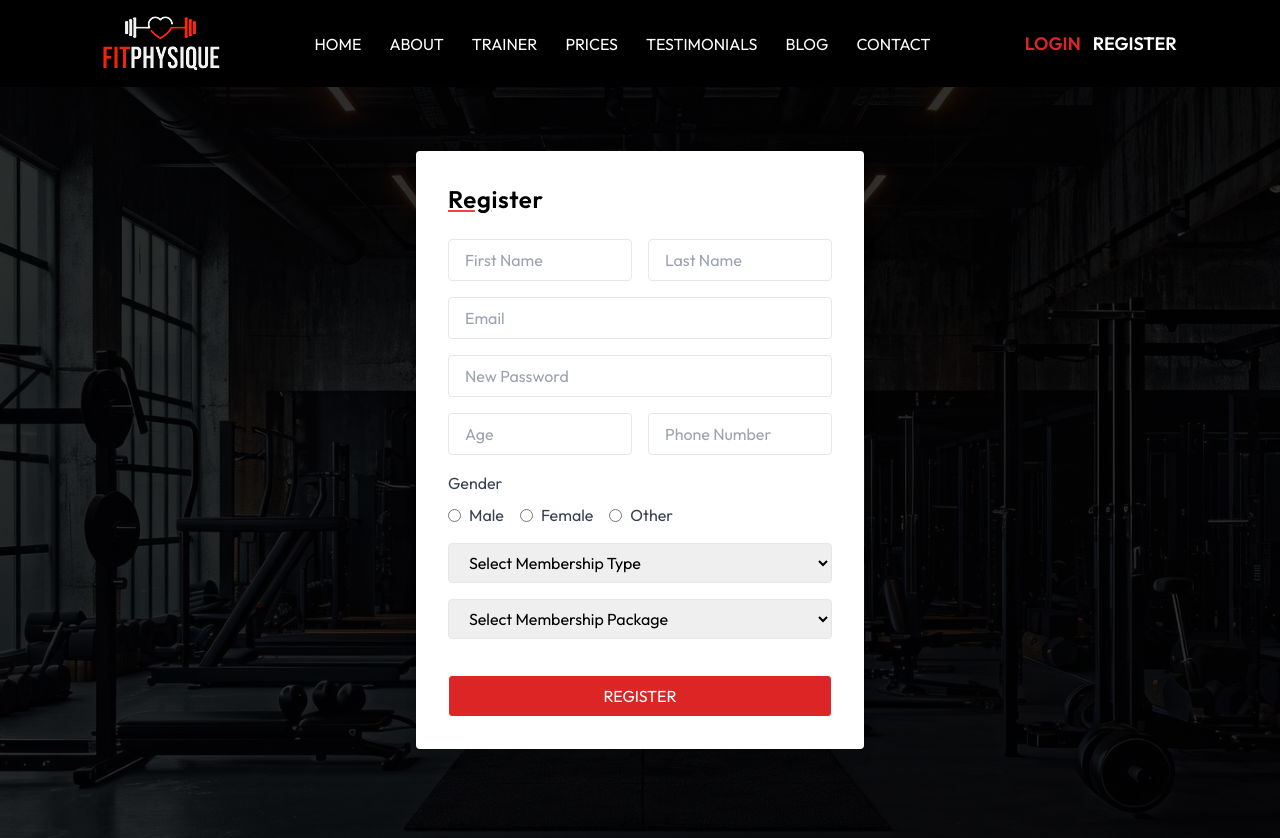
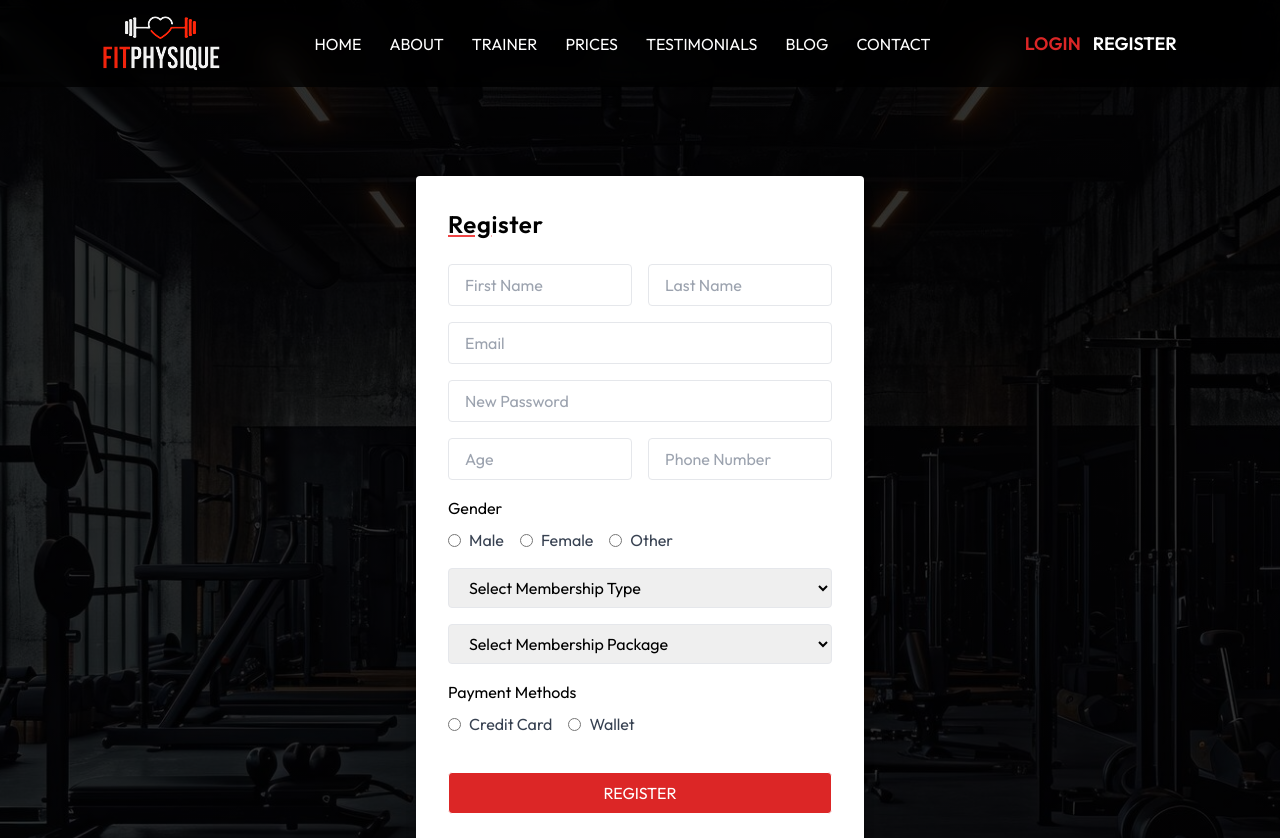
Before and after one commit to Biswash059/Gym_website, a React (Vite) app: page /register in a window 1280 px wide. Shown: the top 838 px of the page. Built offline with nearby package versions, Linux system fonts and the light colour scheme.

Commit message:
Few changes done

```diff
--- a/src/Components/Header.jsx
+++ b/src/Components/Header.jsx
@@ -27,7 +27,7 @@ const Header = ({ activeLink: initialActiveLink }) => {
 
   return (
     <nav>
-      <div className="bg-black text-white w-full flex justify-around items-center py-4 px-6 md:px-20 lg:px-30 overflow-x-hidden">
+      <div className="fixed z-[1000] bg-opacity-70 backdrop-blur-md bg-black text-white w-full flex justify-around items-center py-4 px-6 md:px-20 lg:px-30 overflow-x-hidden">
         {/* Logo Section */}
         <div className="z-40">
           <img className="min-w-[85px]" src={Logo} alt="" />
@@ -142,7 +142,7 @@ const Header = ({ activeLink: initialActiveLink }) => {
           </button>
           <button>
             <Link to="/register" onClick={() => handleLinkClick("register")}>
-            REGISTER
+              REGISTER
             </Link>
           </button>
         </div>
--- a/src/Components/Membership.jsx
+++ b/src/Components/Membership.jsx
@@ -1,4 +1,5 @@
 import React from 'react'
+import { useNavigate } from 'react-router-dom';
 import BgImg from '../assets/img/membership/bg.jpg'
 import { MdCheck } from "react-icons/md";
 import { MdClose } from 'react-icons/md';
@@ -112,6 +113,12 @@ const Cards = [
   }
 ];
 const Membership = () => {
+
+  const navigate = useNavigate();
+  const handleClick = () => {
+    navigate("/register");
+  };
+
   return (
     <section
       className="min-h-screen bg-center bg-cover bg-no-repeat overflow-hidden"
@@ -146,7 +153,7 @@ const Membership = () => {
                   <strong className="text-5xl">{item.price}</strong>
                   <em className="self-end text-2xl">/month</em>
                 </p>
-                <CustomButton containerStyles="px-6 py-3 bg-black" text="Buy Now" />
+                <CustomButton onClick={handleClick} containerStyles="px-6 py-3 bg-black" text="Buy Now" />
               </div>
             </div>
           ))}
--- a/src/Components/Slider.jsx
+++ b/src/Components/Slider.jsx
@@ -1,12 +1,17 @@
 import { Swiper, SwiperSlide } from "swiper/react";
-
 // swiper styles
 import "swiper/css";
 import "swiper/css/navigation";
 import CustomButton from "./CustomButton";
 import SwiperButton from "./SwiperButton";
+import { useNavigate } from "react-router-dom";
 
 const Slider = () => {
+  const navigate = useNavigate();
+  const handleClick = () => {
+    navigate("/register");
+  };
+
   return (
     <div className="relative w-full h-full">
       <Swiper>
@@ -22,8 +27,9 @@ const Slider = () => {
                 Start by taking inspiration, Continue it to give inspiration
               </p>
               <CustomButton
+                onClick={handleClick}
                 text="Get started"
-                containerStyles="w-[196px] h-[62px] bg-red-300 mt-4"
+                containerStyles="w-[196px] h-[62px] bg-red-500 mt-4"
               />
             </div>
           </div>
@@ -40,8 +46,9 @@ const Slider = () => {
                 Start by taking inspiration, Continue it to give inspiration
               </p>
               <CustomButton
+              onClick={handleClick}
                 text="Get started"
-                containerStyles="w-[196px] h-[62px] bg-red-300 mt-4 "
+                containerStyles="w-[196px] h-[62px] bg-red-500 mt-4 "
               />
             </div>
           </div>
--- a/src/Pages/Login.jsx
+++ b/src/Pages/Login.jsx
@@ -5,20 +5,22 @@ import { FaLock } from "react-icons/fa";
 import HeroImg from "../assets/img/hero.jpg"
 import BgImg from "../assets/img/trainers/matt.jpg"
 import Header from '../Components/Header';
+import Footer from '../Components/Footer';
 
 
 const Login = () => {
   return (
+    <>
     <section
       className="min-h-screen bg-center bg-cover bg-no-repeat"
       style={{backgroundImage: `linear-gradient(rgba(0, 0, 0, 0.8), rgba(0, 0, 0, 0.8)), url(${HeroImg})`,
       }}
     >
       <Header activeLink={"#"}/>
-      <div className="flex justify-center items-center mt-10 md:mt-24">
+      <div className="flex justify-center items-center pt-36 pb-24 md:pt-44 md:pb-20">
         <div className="bg-white flex flex-col md:flex-row md:min-w-[55%] min-h-[80vh] md:min-h-[60vh]">
           <div className="px-6 py-10 flex-1 flex flex-col justify-center">
-            <h4 className="text-2xl tracking-wide font-semibold">
+            <h4 className="text-2xl tracking-wide font-semibold mb-1">
               <span className="underline decoration-red-500">Lo</span>gin
             </h4>
             <form action="#" className="">
@@ -80,6 +82,8 @@ const Login = () => {
         </div>
       </div>
     </section>
+      <Footer />
+      </>
   );
 }
 
--- a/src/Pages/Register.jsx
+++ b/src/Pages/Register.jsx
@@ -3,6 +3,7 @@ import { Link } from 'react-router-dom';
 import HeroImg from "../assets/img/hero.jpg";
 import BgImg from "../assets/img/trainers/matt.jpg";
 import Header from "../Components/Header";
+import Footer from '../Components/Footer';
 
 const Register = () => {
 
@@ -16,6 +17,7 @@ const Register = () => {
     gender: "",
     membershipType: "",
     membershipPackage: "",
+    payment: "",
   });
 
   const handleChange = (e) => {
@@ -29,14 +31,15 @@ const Register = () => {
     alert("Registration Successful!");
   };
   return (
+    <>
       <section
-      className="min-h-[110vh] bg-center bg-cover bg-no-repeat"
+        className="min-h-[120vh] bg-center bg-cover bg-no-repeat"
         style={{
           backgroundImage: `linear-gradient(rgba(0, 0, 0, 0.8), rgba(0, 0, 0, 0.8)), url(${HeroImg})`,
         }}
       >
         <Header activeLink={"#"} />
-      <div className="flex justify-center items-center mt-10 md:mt-16">
+        <div className="flex justify-center items-center pt-36 pb-24 md:pt-44 md:pb-30">
           <form
             className="bg-white p-8 rounded shadow-lg w-full max-w-sm sm:max-w-md"
             onSubmit={handleSubmit}
@@ -114,7 +117,7 @@ const Register = () => {
             </div>
 
             <div className="mb-4">
-            <label className="block text-gray-700">Gender</label>
+              <label className="block text-black">Gender</label>
               <div className="flex items-center space-x-4 mt-2">
                 <label className="flex items-center space-x-2">
                   <input
@@ -183,13 +186,46 @@ const Register = () => {
               </select>
             </div>
 
-          <button type='submit' className="relative w-full mt-5 bg-red-600 rounded text-white border border-white px-4 py-2 z-20 group overflow-hidden">
+            <div className="mb-4">
+              <label className="block text-black">Payment Methods</label>
+              <div className="flex items-center space-x-4 mt-2">
+                <label className="flex items-center space-x-2">
+                  <input
+                    type="radio"
+                    name="payment"
+                    value="Credit Card"
+                    onChange={handleChange}
+                    checked={formData.payment === "Credit Card"}
+                    className="accent-red-500"
+                  />
+                  <span className="text-gray-700">Credit Card</span>
+                </label>
+                <label className="flex items-center space-x-2">
+                  <input
+                    type="radio"
+                    name="payment"
+                    value="wallet"
+                    onChange={handleChange}
+                    checked={formData.payment === "wallet"}
+                    className="accent-red-500"
+                  />
+                  <span className="text-gray-700">Wallet</span>
+                </label>
+              </div>
+            </div>
+
+            <button
+              type="submit"
+              className="relative w-full mt-5 bg-red-600 rounded text-white border border-white px-4 py-2 z-20 group overflow-hidden"
+            >
               <span className="ease absolute h-full top-0 left-[50%] right-[50%] bg-black z-10 transition-all duration-500 group-hover:left-[0] group-hover:right-[0]"></span>
               <span className="ease relative z-20 uppercase">Register</span>
             </button>
           </form>
         </div>
       </section>
+      <Footer />
+    </>
   );
 }
 
```
Lines whose indentation alone changed are shown as unchanged.
